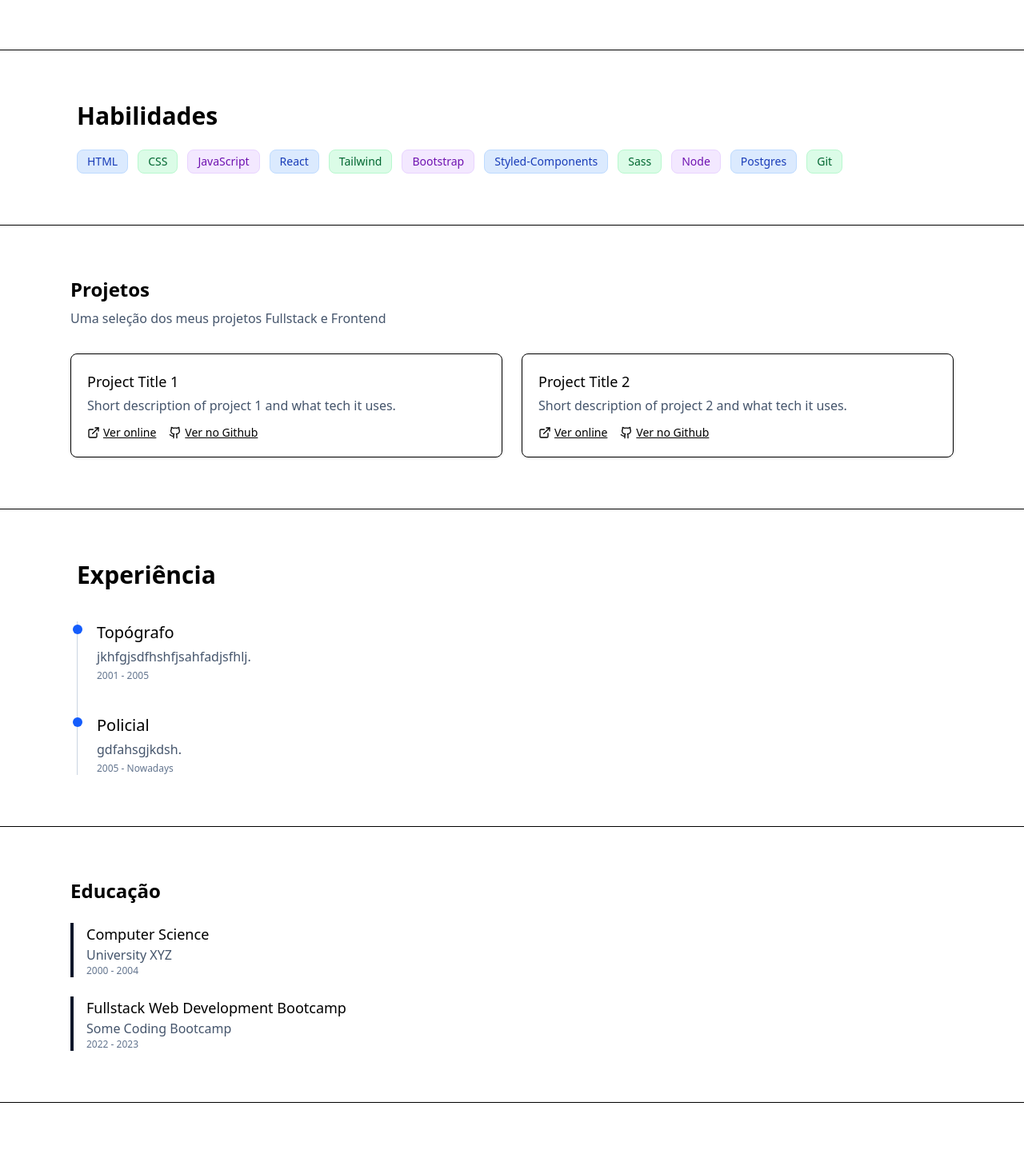
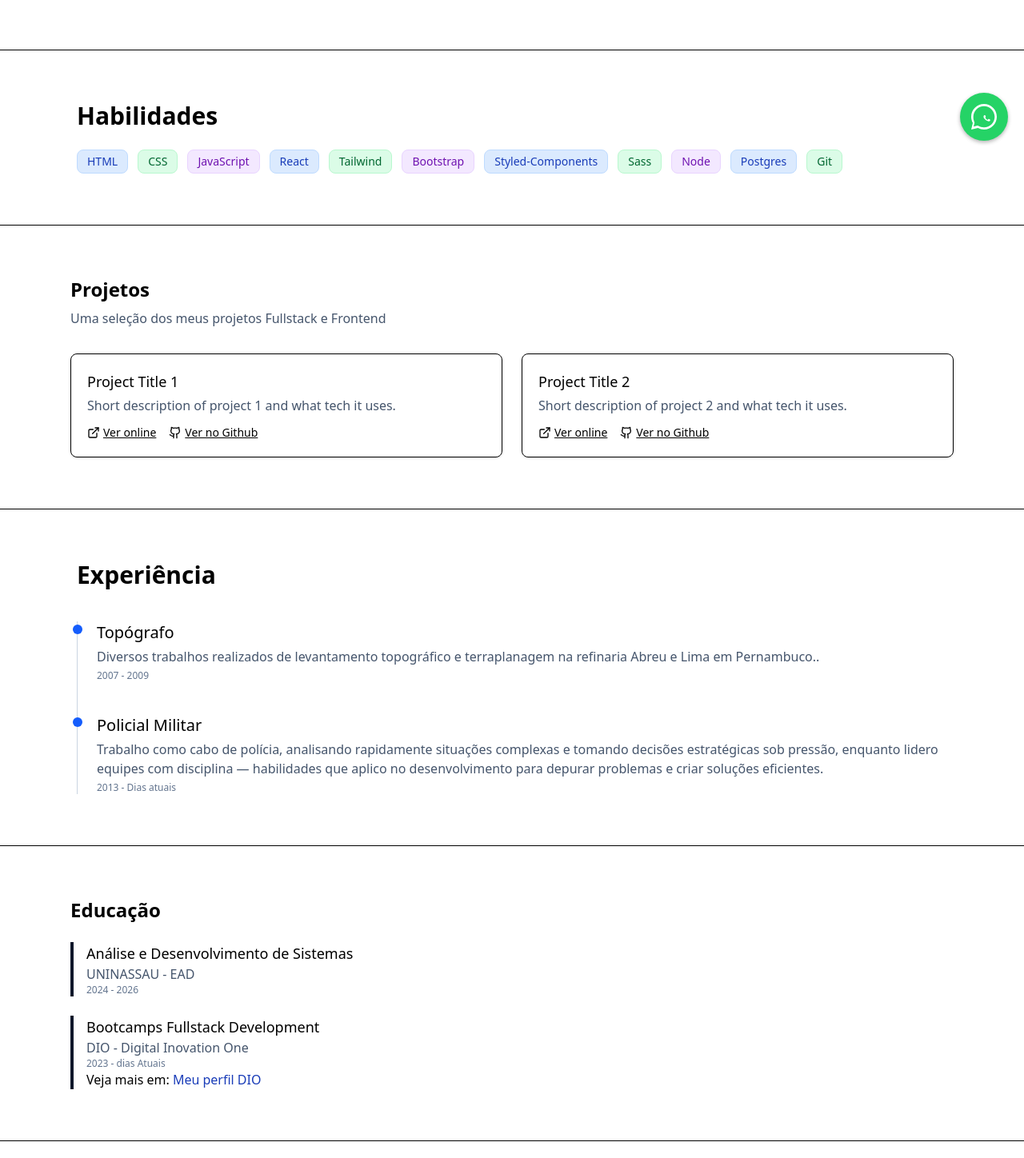
Before and after one commit to MarcussPablo/portfolio-react-tailwind-fullstack, a React (Vite) app: page / in a window 1280 px wide. Shown: the part 604-2052 px from the top of the page at 80% size. Built offline with nearby package versions, Linux system fonts and the light colour scheme.

Commit message:
semifinal adjust

```diff
--- a/src/App.jsx
+++ b/src/App.jsx
@@ -1,5 +1,6 @@
 
 
+import { useContext } from "react"
 import Contact from "./components/Contact/Contact"
 import Education from "./components/Education/Education"
 import Experience from "./components/Experience/Experience"
@@ -8,11 +9,15 @@ import Header from "./components/Header/Header"
 import Hero from "./components/Hero/Hero"
 import Projects from "./components/Projects/Peojects"
 import Skills from "./components/Skill/Skills"
+import WhatsAppButton from "./components/WhatsappButton/WhatsappButton"
+import { LangContext } from "./context/LangContext"
 
 const App = ()=>{
+  const {lang} = useContext(LangContext)
   return(
     <div>
       <Header/>
+      <WhatsAppButton phoneNumber="5581986236056" message={lang === 'us'?'Hello, I want a website.':'Olá, eu quero um site'} />
       <Hero/>
       <Skills/>
       <Projects/>
--- a/src/components/Education/Education.jsx
+++ b/src/components/Education/Education.jsx
@@ -7,15 +7,16 @@ const Education = () => {
   const studies = [
     {
       id: 1,
-      course: "Computer Science",
-      school: "University XYZ",
-      period: "2000 - 2004"
+      course: `${lang === 'us'?'Systems Analysis and Development':'Análise e Desenvolvimento de Sistemas'}`,
+      school: "UNINASSAU - EAD",
+      period: "2024 - 2026"
     },
     {
       id: 2,
-      course: "Fullstack Web Development Bootcamp",
-      school: "Some Coding Bootcamp",
-      period: "2022 - 2023"
+      course:`${lang === 'us'?"Fullstack Web Development Bootcamps":'Bootcamps Fullstack Development'}` ,
+      school: "DIO - Digital Inovation One",
+      period: `${lang === 'us'? '2023 - Present day': '2023 - dias Atuais'}`,
+      link : 'https://www.dio.me/users/pavlolins'
     }
   ]
 
@@ -32,10 +33,21 @@ const Education = () => {
               <h4 className="text-lg font-medium">{study.course}</h4>
               <p className="text-slate-600">{study.school}</p>
               <p className="text-xs text-slate-500">{study.period}</p>
+              {study.link && (
+  <p>
+    {lang === 'us' ? (
+      <>See more at: <a className='text-blue-800' href={study.link} target="_blank">My DIO profile</a></>
+    ) : (
+      <>Veja mais em: <a className='text-blue-800' href={study.link} target="_blank">Meu perfil DIO</a></>
+    )}
+  </p>
+)}
+
             </li>
           ))}
         </ul>
       </div>
+
     </section>
   )
 }
--- a/src/components/Experience/Experience.jsx
+++ b/src/components/Experience/Experience.jsx
@@ -1,21 +1,23 @@
-import { useContext } from "react"
+import { useContext, useState } from "react"
 import { LangContext } from "../../context/LangContext"
 
 const Experience = () => {
   const { lang } = useContext(LangContext)
 
+
+
   const jobs = [
     {
       id: 1,
-      title: "Topógrafo",
-      responsabilities: "jkhfgjsdfhshfjsahfadjsfhlj",
-      data: "2001 - 2005",
+      title: `${lang === 'us'? 'Topographer':'Topógrafo'}`,
+      responsabilities: `${lang === 'us'?'Various topographic survey and earthmoving works carried out at the Abreu e Lima refinery in Pernambuco.':"Diversos trabalhos realizados de levantamento topográfico e terraplanagem na refinaria Abreu e Lima em Pernambuco."}`,
+      data: "2007 - 2009",
     },
     {
       id: 2,
-      title: "Policial",
-      responsabilities: "gdfahsgjkdsh",
-      data: "2005 - Nowadays",
+      title: `${lang === 'us' ? 'Police Officer':'Policial Militar'}`,
+      responsabilities: `${lang === 'us'?'I work as a Police Corporal, quickly analyzing complex situations and making strategic decisions under pressure, while leading teams with discipline — skills I apply in development to debug issues and create efficient solutions':'Trabalho como cabo de polícia, analisando rapidamente situações complexas e tomando decisões estratégicas sob pressão, enquanto lidero equipes com disciplina — habilidades que aplico no desenvolvimento para depurar problemas e criar soluções eficientes'}`,
+      data: `2013 - ${lang === 'us'? 'Present Day': 'Dias atuais'}`,
     },
   ]
 
--- /dev/null
+++ b/src/components/WhatsAppButton/WhatsAppButton.jsx
@@ -0,0 +1,49 @@
+// WhatsAppButton.jsx
+import React from "react";
+
+const WhatsAppButton = ({ phoneNumber, message }) => {
+  const link = `https://wa.me/${phoneNumber}?text=${encodeURIComponent(message)}`;
+
+  const style = {
+    position: "fixed",
+    bottom: "20px",
+    right: "20px",
+    backgroundColor: "#25D366",
+    borderRadius: "50%",
+    width: "60px",
+    height: "60px",
+    display: "flex",
+    alignItems: "center",
+    justifyContent: "center",
+    boxShadow: "0 2px 5px rgba(0,0,0,0.3)",
+    cursor: "pointer",
+    zIndex: 1000,
+    textDecoration: "none"
+  };
+
+  const svgStyle = {
+    width: "32px",
+    height: "32px",
+    fill: "white"
+  };
+
+  return (
+    <a
+      href={link}
+      style={style}
+      target="_blank"
+      rel="noopener noreferrer"
+      aria-label="Chat on WhatsApp"
+    >
+      <svg
+        style={svgStyle}
+        xmlns="http://www.w3.org/2000/svg"
+        viewBox="0 0 32 32"
+      >
+        <path d="M16 0C7.163 0 0 7.163 0 16c0 2.828.739 5.47 2.016 7.797L0 32l8.398-2.016A15.93 15.93 0 0016 32c8.837 0 16-7.163 16-16S24.837 0 16 0zm0 29.333c-2.699 0-5.244-.719-7.474-1.968l-.533-.312-4.982 1.195 1.218-4.895-.312-.529A13.283 13.283 0 012.667 16c0-7.357 5.976-13.333 13.333-13.333S29.333 8.643 29.333 16 23.357 29.333 16 29.333zm7.381-9.916c-.206-.103-1.218-.604-1.406-.672-.188-.072-.325-.103-.462.103-.138.206-.533.672-.653.809-.12.138-.241.155-.447.052-.206-.103-.869-.32-1.655-1.017-.612-.544-1.024-1.217-1.145-1.423-.12-.206-.013-.317.092-.419.094-.094.206-.241.309-.361.103-.12.138-.206.206-.345.069-.138.034-.258-.017-.361-.052-.103-.462-1.111-.632-1.519-.166-.403-.337-.348-.462-.354l-.395-.007c-.138 0-.361.052-.551.258s-.721.704-.721 1.718.738 1.991.841 2.127c.103.138 1.454 2.223 3.52 3.114.492.212.874.338 1.172.433.492.155.941.133 1.295.081.396-.055 1.218-.498 1.391-.977.172-.479.172-.891.12-.977-.052-.086-.188-.138-.394-.241z" />
+      </svg>
+    </a>
+  );
+};
+
+export default WhatsAppButton;
```
